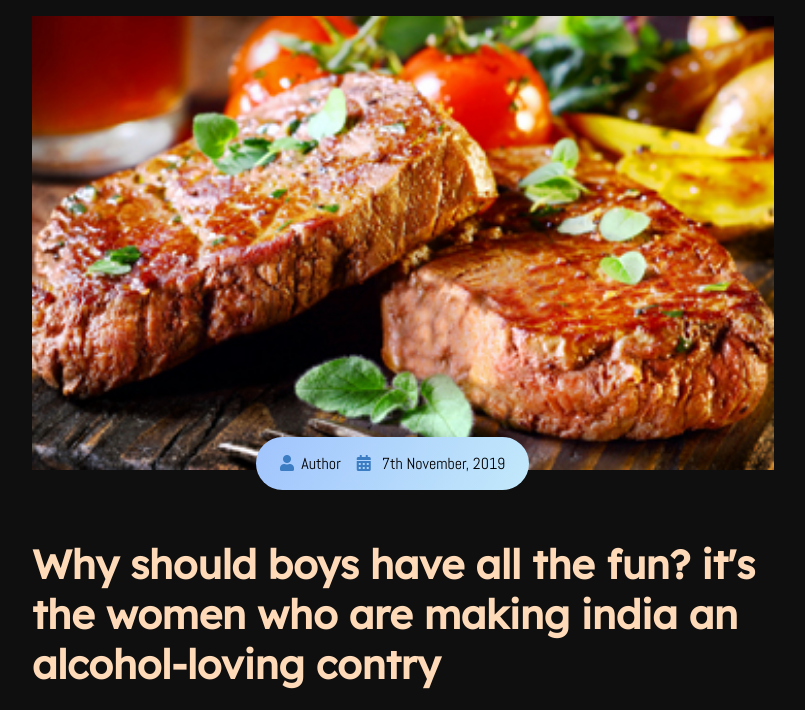
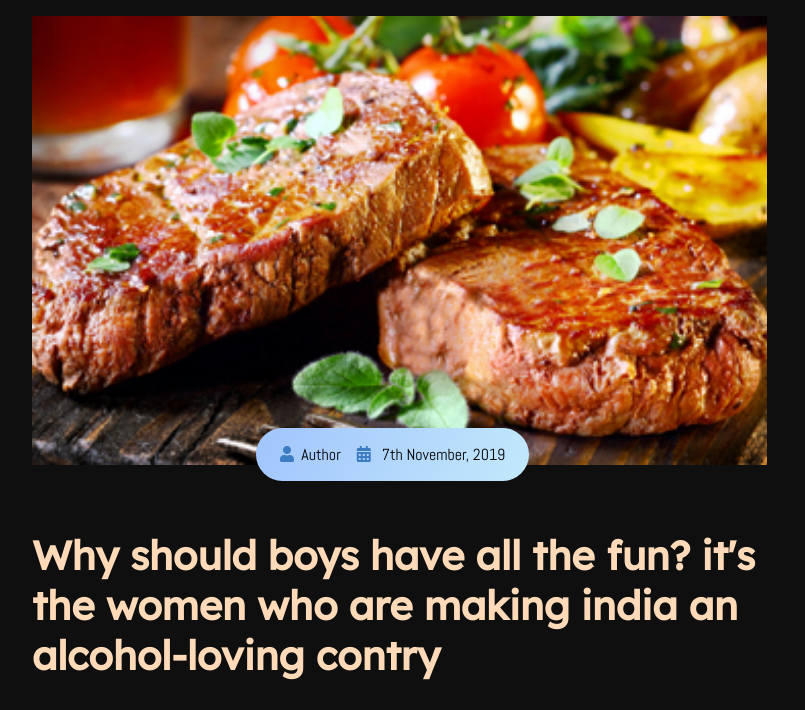
Before and after one commit to MullaAhmed/IEEE-PDEU, a Django app: page /base/ in a window 1280 px wide. Shown: the part 80-790 px from the top of the page, without its empty margins (64-869 px from the left). Run offline with Django 3.2, Linux system fonts and the light colour scheme.

Commit message:
Update base.html

```diff
--- a/Blog/templates/base.html
+++ b/Blog/templates/base.html
@@ -23,6 +23,15 @@
     <link rel="stylesheet" href="https://cdnjs.cloudflare.com/ajax/libs/font-awesome/5.15.2/css/all.min.css"
         integrity="sha512-HK5fgLBL+xu6dm/Ii3z4xhlSUyZgTT9tuc/hSrtw6uzJOvgRr2a9jyxxT1ely+B+xFAmJKVSTbpM/CuL7qxO8w=="
         crossorigin="anonymous" />
+
+        <style>
+        img
+        {
+            display: flex;
+            max-width: 99%;
+            max-height: 99%;
+        }
+        </style>
 
 </head>
 
```
